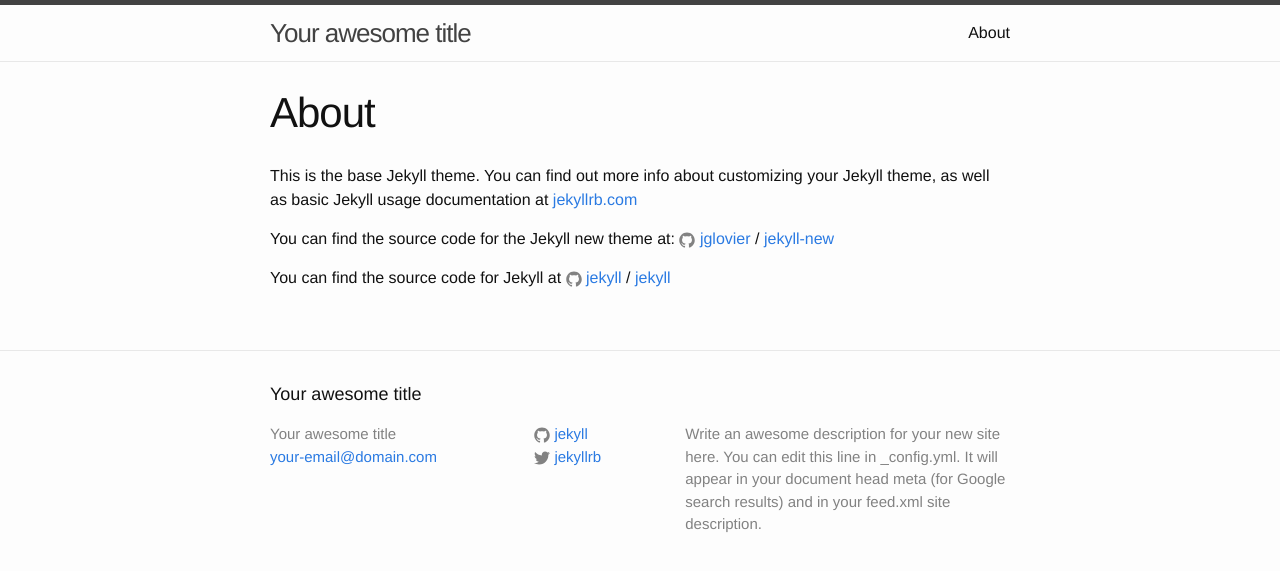
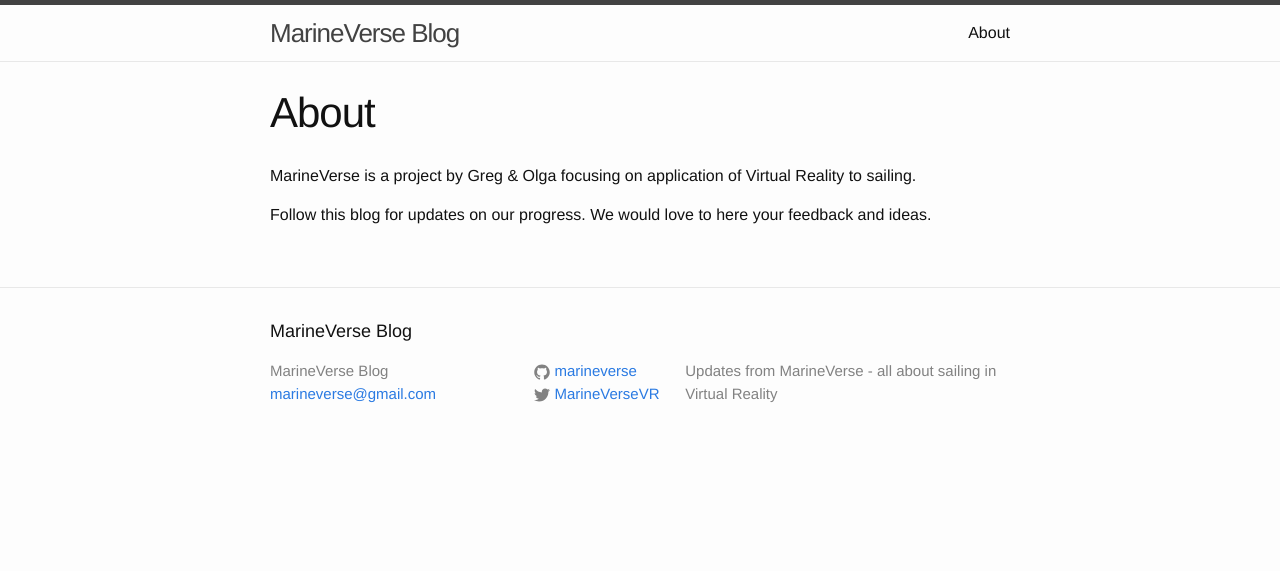
Before and after one commit to marineverse/marineverse.github.io, a Jekyll site: the page built from about.md, in a window 1280 px wide. Shown: the top 571 px of the page. Built offline with Jekyll 4.4.1, drawn with Linux system fonts in a browser that asks for light colours.

Commit message:
draft of the blogpost

```diff
--- a/_config.yml
+++ b/_config.yml
@@ -6,16 +6,14 @@
 # 'jekyll serve'. If you change this file, please restart the server process.
 
 # Site settings
-title: Your awesome title
-email: your-email@domain.com
+title: MarineVerse Blog
+email: marineverse@gmail.com
 description: > # this means to ignore newlines until "baseurl:"
-  Write an awesome description for your new site here. You can edit this
-  line in _config.yml. It will appear in your document head meta (for
-  Google search results) and in your feed.xml site description.
+  Updates from MarineVerse - all about sailing in Virtual Reality
 baseurl: "" # the subpath of your site, e.g. /blog
 url: "http://yourdomain.com" # the base hostname & protocol for your site
-twitter_username: jekyllrb
-github_username:  jekyll
+twitter_username: MarineVerseVR
+github_username:  marineverse
 
 # Build settings
 markdown: kramdown
--- a/about.md
+++ b/about.md
@@ -4,12 +4,6 @@
 permalink: /about/
 ---
 
-This is the base Jekyll theme. You can find out more info about customizing your Jekyll theme, as well as basic Jekyll usage documentation at [jekyllrb.com](http://jekyllrb.com/)
+MarineVerse is a project by Greg & Olga focusing on application of Virtual Reality to sailing.
 
-You can find the source code for the Jekyll new theme at:
-{% include icon-github.html username="jglovier" %} /
-[jekyll-new](https://github.com/jglovier/jekyll-new)
-
-You can find the source code for Jekyll at
-{% include icon-github.html username="jekyll" %} /
-[jekyll](https://github.com/jekyll/jekyll)
+Follow this blog for updates on our progress. We would love to here your feedback and ideas.
```
Also changed, not shown: _includes/head.html (+11 -0 lines), _posts/2016-01-10-starting-marineverse.markdown (added, +43 -0 lines), _posts/2016-01-10-welcome-to-jekyll.markdown (deleted, +0 -25 lines), assets/banner.png (added), assets/logo.png (added), assets/navigation_ligts.png (added), assets/point_of_sail.png (added).
